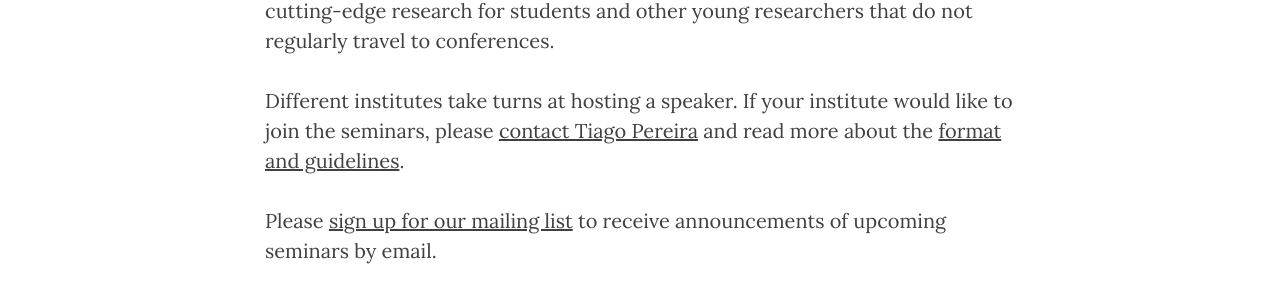
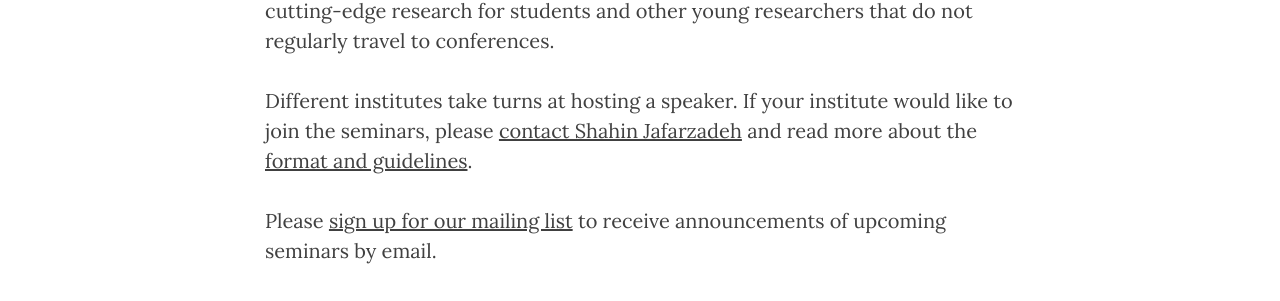
Before and after one commit to ITA-Solar/espos, a Jekyll site: the page built from about.md, in a window 1280 px wide. Shown: the part 686-987 px from the top of the page. Built offline with Jekyll 4.4.1, drawn with Linux system fonts in a browser that asks for light colours; nearby versions of some CDN libraries.

Commit message:
Update about.md

```diff
--- a/about.md
+++ b/about.md
@@ -7,7 +7,7 @@ header-img: "img/about-bg.jpg"
 
 The European Solar Physics Online Seminars (ESPOS) is an experimental series of regular seminars held by video-conference between European institutions. We propose to connect European solar physics groups through a regular series of open, online seminars. The aim is to build an effective and open platform for the exchange of scientific ideas. The online seminars allow researchers to share their work more widely with a specialised audience, and give some exposure to cutting-edge research for students and other young researchers that do not regularly travel to conferences.
 
-Different institutes take turns at hosting a speaker. If your institute would like to join the seminars, please [contact Tiago Pereira](https://folk.uio.no/tiago/#contact) and read more about the [format and guidelines](../guidelines/).
+Different institutes take turns at hosting a speaker. If your institute would like to join the seminars, please [contact Shahin Jafarzadeh](mailto:shahin.jafarzadeh@astro.uio.no) and read more about the [format and guidelines](../guidelines/).
 
 Please [sign up for our mailing list](https://sympa.uio.no/astro.uio.no/info/espos-announce) to receive announcements of upcoming seminars by email.
 
```
